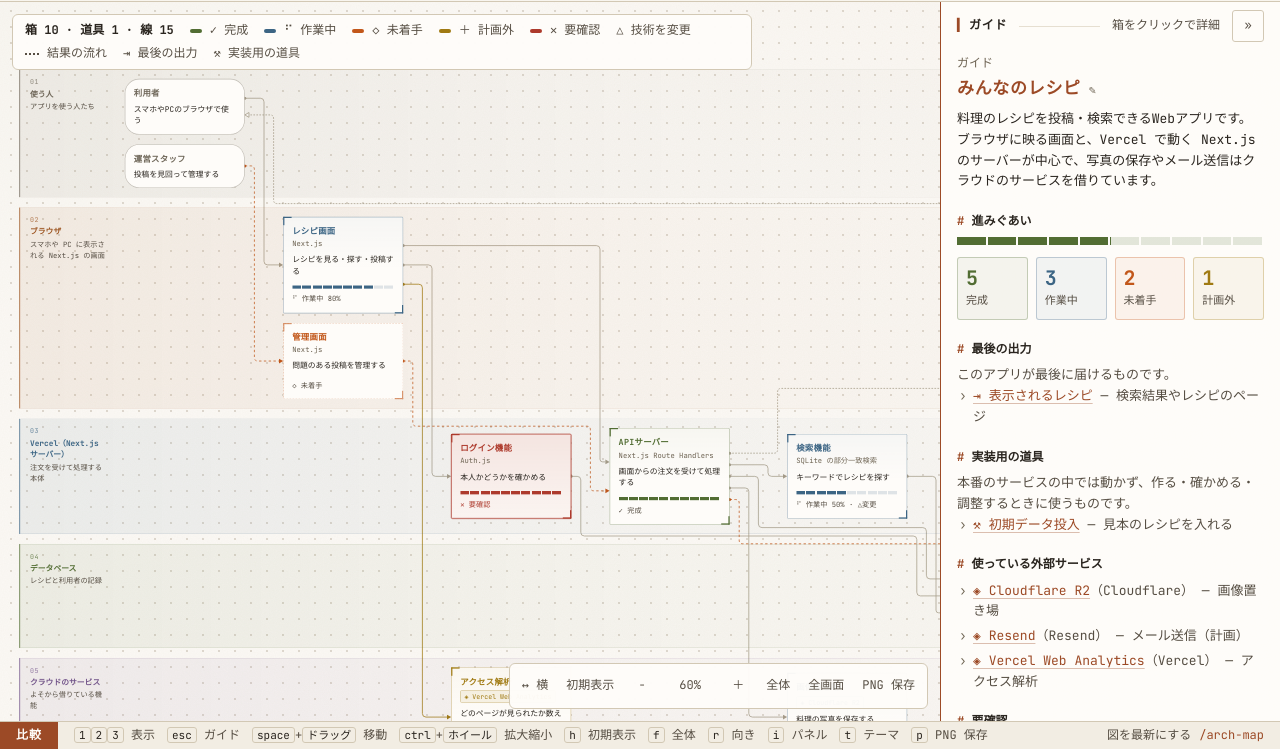
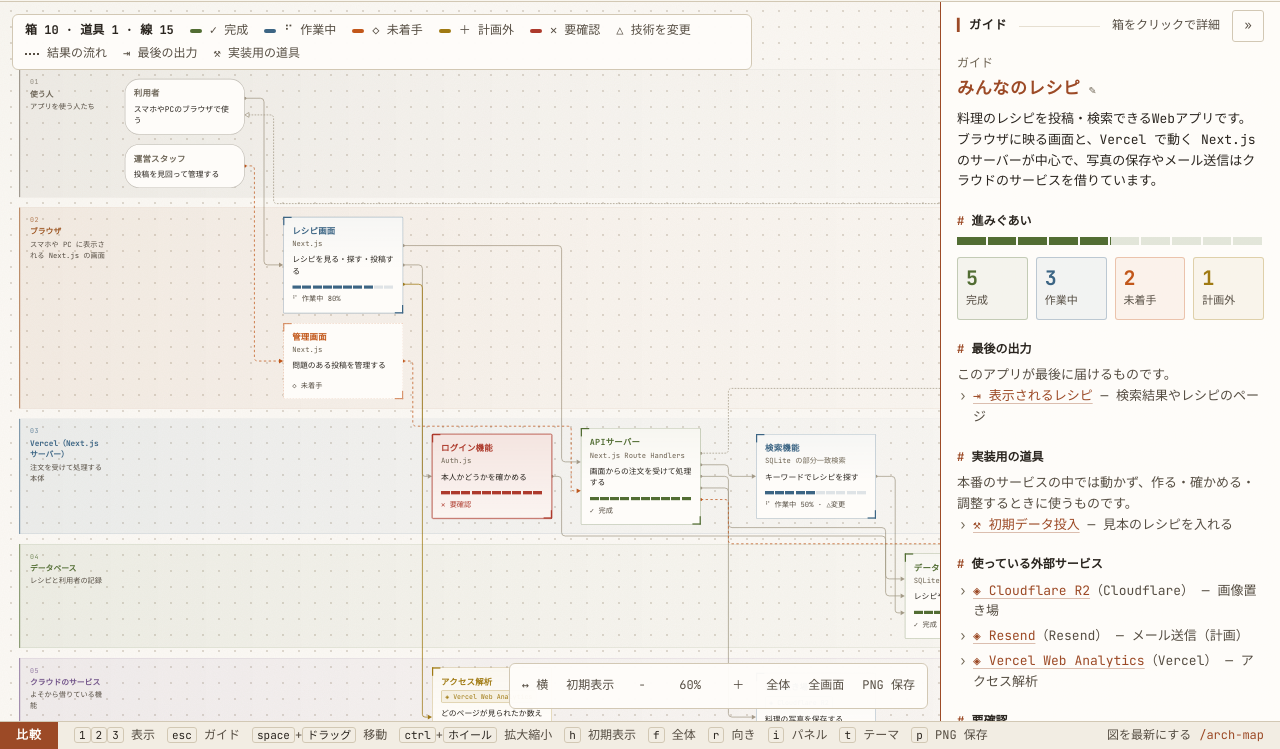
Before and after one commit to tomimoto5151/arch-map, a plain HTML site: page demo/index.html in a window 1280 px wide. Shown: the part 51-800 px from the top of the page. Drawn offline with Linux system fonts and the light colour scheme; a web font is replaced by a local one.

Commit message:
図を横に詰めて表示する
- 同じ帯・同じ段の並列の機能は、折り返さず 1 つのまとまりとして積む
- 線の通り道を詰める: 範囲が重ならない線と、同じ箱から出る・同じ箱へ入る線は同じレーンを使う
- 線の多い箱を選んだときもラベルが重ならないよう、ずらし先を広く探す
- ビューアを v31 に更新

Co-Authored-By: Claude Opus 5.5 <noreply@anthropic.com>

```diff
--- a/demo/arch-data.js
+++ b/demo/arch-data.js
@@ -5,7 +5,7 @@ window.ARCH_MAP = {
     "name": "みんなのレシピ",
     "summary": "料理のレシピを投稿・検索できるWebアプリです。ブラウザに映る画面と、Vercel で動く Next.js のサーバーが中心で、写真の保存やメール送信はクラウドのサービスを借りています。",
     "updated": "2026-10-03",
-    "commit": "ef71722"
+    "commit": "f4bbbb9"
   },
   "groups": [
     {"id": "people", "name": "使う人", "desc": "アプリを使う人たち", "color": "gray"},
--- a/demo/index.html
+++ b/demo/index.html
@@ -3,7 +3,7 @@
 <head>
 <meta charset="utf-8">
 <meta name="viewport" content="width=device-width, initial-scale=1">
-<meta name="arch-map-viewer" content="30">
+<meta name="arch-map-viewer" content="31">
 <title>アーキテクチャ図</title>
 <script>try { const t = localStorage.getItem('arch-map-theme'); if (t) document.documentElement.dataset.theme = t; } catch { /* 保存できない環境では OS の設定に従う */ }</script>
 <!-- arch-map スキルのテンプレートです。このファイルは編集しないでください（図の中身は arch-data.js）。
@@ -708,15 +708,10 @@ kbd{padding:0 4px;font-size:11px;color:var(--text);border:1px solid var(--bd-2);
     const used = [...new Set(core.flatMap(stepsOf))].sort((a, b) => a - b);
     const lanes = groups.filter((g) => !g.tool && core.some((n) => gid(n) === g.id));
     const inCell = (g, st) => vis.filter((n) => gid(n) === g.id && stepsOf(n).includes(st));
-    // 1 つの帯・1 つの段に箱が CELL 個を超えたら、同じ段の中で次の列（縦の流れでは次の行）へ折り返す。
-    // 折り返した列も段と同じく 1 本のトラックにするので、間隔と線の通り道は段と同じに扱える
-    const CELL = 3;
-    const tracks = used.flatMap((st) => {
-      const k = Math.max(1, ...lanes.map((g) => Math.ceil(inCell(g, st).length / CELL)));
-      return Array.from({ length: k }, (_, i) => ({ st, i }));
-    });
-    // トラックの間には、それぞれ幅を変えられる間隔のトラックを挟む（トラック j は 2j+1 番目）
-    const posOf = (st, i) => 2 * tracks.findIndex((t) => t.st === st && t.i === i) + 1;
+    // 同じ帯・同じ段の箱（並んで存在する機能）は、1 つのまとまりとして積む（横の流れでは縦に、縦の流れでは横に）
+    const tracks = used.map((st) => ({ st }));
+    // 段の間には、それぞれ幅を変えられる間隔のトラックを挟む（段 j は 2j+1 番目のトラック）
+    const posOf = (st) => 2 * used.indexOf(st) + 1;
     const tools = toolSection(vis, v);
     els.rows.classList.add('flow');
     els.rows.classList.toggle('h', horiz);
@@ -738,14 +733,13 @@ kbd{padding:0 4px;font-size:11px;color:var(--text);border:1px solid var(--bd-2);
       els.rows.append(frame);
       for (const st of used) {
         const list = inCell(g, st);
-        for (let i = 0; i * CELL < list.length; i++) {
-          const cell = document.createElement('div');
-          cell.className = 'cell';
-          cell.style[across] = String(li + 1);
-          cell.style[along] = String(posOf(st, i));
-          cell.append(...list.slice(i * CELL, (i + 1) * CELL).map((n) => nodeEl(n, v, st)));
-          els.rows.append(cell);
-        }
+        if (!list.length) continue;
+        const cell = document.createElement('div');
+        cell.className = 'cell';
+        cell.style[across] = String(li + 1);
+        cell.style[along] = String(posOf(st));
+        cell.append(...list.map((n) => nodeEl(n, v, st)));
+        els.rows.append(cell);
       }
     });
     if (tools) {
@@ -926,23 +920,23 @@ kbd{padding:0 4px;font-size:11px;color:var(--text);border:1px solid var(--bd-2);
     const range = (a, b) => Array.from({ length: Math.max(0, b - a + 1) }, (_, i) => a + i);
 
     const gaps = new Map();
-    const addSeg = (g, x1, x2) => {
-      const s = { x1, x2, y: 0, g };
+    const addSeg = (g, x1, x2, key) => {
+      const s = { x1, x2, y: 0, g, key };
       if (!gaps.has(g)) gaps.set(g, []);
       gaps.get(g).push(s);
       return s;
     };
     for (const w of wires) {
       const { A, B, kind } = w;
-      if (kind === 'u') { w.s1 = addSeg(A.line, w.sp.x, w.tp.x); continue; }
+      if (kind === 'u') { w.s1 = addSeg(A.line, w.sp.x, w.tp.x, `a:${w.ka}`); continue; }
       const down = kind === 'down';
       if (Math.abs(w.sp.x - w.tp.x) < 8 && w.sp.x > B.l + 8 && w.sp.x < B.r - 8) w.tp.x = w.sp.x;
       const g1 = down ? A.line : A.line - 1;
       const g2 = down ? B.line - 1 : B.line;
-      if (g1 === g2) { w.s1 = addSeg(g1, w.sp.x, w.tp.x); continue; }
+      if (g1 === g2) { w.s1 = addSeg(g1, w.sp.x, w.tp.x, `a:${w.ka}`); continue; }
       w.cx = findChannel(down ? range(A.line + 1, B.line - 1) : range(B.line + 1, A.line - 1), w.sp.x, w.tp.x);
-      w.s1 = addSeg(g1, w.sp.x, w.cx);
-      w.s2 = addSeg(g2, w.cx, w.tp.x);
+      w.s1 = addSeg(g1, w.sp.x, w.cx, `a:${w.ka}`);
+      w.s2 = addSeg(g2, w.cx, w.tp.x, `b:${w.kb}`);
     }
 
     // 同じ隙間を通る横線は高さ（レーン）をずらす。ラベルが箱にかからないよう、
@@ -950,11 +944,22 @@ kbd{padding:0 4px;font-size:11px;color:var(--text);border:1px solid var(--bd-2);
     // 横の流れで、ラベルを帯の境目に置けない線（同じ帯の中を進む線）があれば、その隙間はラベルの幅まで広げる
     let deficit = -Infinity;
     const dir = (s) => Math.sign(Math.round(s.x2 - s.x1));
+    const laneN = new Map();
+    const lo = (s) => Math.min(s.x1, s.x2) - 12, hi = (s) => Math.max(s.x1, s.x2) + 12;
     for (const [g, segs] of gaps) {
-      const [y0, y1] = gapRange(g, segs.length);
       segs.sort((a, b) => dir(b) - dir(a) || (dir(a) > 0 ? b.x1 - a.x1 : a.x1 - b.x1));
-      segs.forEach((s, i) => { s.y = y0 + ((y1 - y0) * (i + 1)) / (segs.length + 1); });
-      if (g + 1 < lines.length && y1 > y0) deficit = Math.max(deficit, LANE * (segs.length + 1) - (y1 - y0));
+      // 範囲が重ならない線どうしと、同じ箱から出る（同じ箱へ入る）線どうしは、同じレーンを使って隙間を詰める
+      const lanes = [];
+      for (const sg of segs) {
+        let L = lanes.find((l) => l.every((t) => t.key === sg.key || hi(t) < lo(sg) || hi(sg) < lo(t)));
+        if (!L) { L = []; lanes.push(L); }
+        L.push(sg);
+        sg.lane = lanes.indexOf(L);
+      }
+      laneN.set(g, lanes.length);
+      const [y0, y1] = gapRange(g, lanes.length);
+      segs.forEach((sg) => { sg.y = y0 + ((y1 - y0) * (sg.lane + 1)) / (lanes.length + 1); });
+      if (g + 1 < lines.length && y1 > y0) deficit = Math.max(deficit, LANE * (lanes.length + 1) - (y1 - y0));
     }
     // 横の流れのラベルは、線の縦の部分が横切る帯の境目のうち、真ん中に近いものに置く。
     // 境目の横に箱があってラベルがかかる場合（右端の道具の区画など）は、その境目を使わない
@@ -977,7 +982,7 @@ kbd{padding:0 4px;font-size:11px;color:var(--text);border:1px solid var(--bd-2);
       if (H) for (const w of wires) if (w.e.label && !seamOf(w)) labelNeed.set(w.s1.g, Math.max(labelNeed.get(w.s1.g) || 0, widthOf(w.e.label) + 16));
       let changed = false;
       for (let g = 0; g + 1 < lines.length; g++) {
-        const want = `${Math.max(32, LANE * ((gaps.get(g)?.length || 0) + 1), labelNeed.get(g) || 0)}px`;
+        const want = `${Math.max(32, LANE * ((laneN.get(g) || 0) + 1), labelNeed.get(g) || 0)}px`;
         if (els.rows.style.getPropertyValue(`--g${g}`) !== want) { els.rows.style.setProperty(`--g${g}`, want); changed = true; }
       }
       if (pass === 0 && changed) { drawWires(1); return; }
@@ -1005,7 +1010,7 @@ kbd{padding:0 4px;font-size:11px;color:var(--text);border:1px solid var(--bd-2);
           const i = pts.findIndex((p, k) => k < pts.length - 1 && Math.abs(p.y - s1.y) < 0.5 && Math.abs(pts[k + 1].y - s1.y) < 0.5);
           const p = { x: i < 0 ? pts[0].x : (pts[i].x + pts[i + 1].x) / 2, y: s1.y };
           if (H) {
-            const [y0, y1] = gapRange(s1.g, gaps.get(s1.g).length), half = widthOf(w.e.label) / 2 + 4;
+            const [y0, y1] = gapRange(s1.g, laneN.get(s1.g)), half = widthOf(w.e.label) / 2 + 4;
             p.y = Math.max(y0 + half, Math.min(y1 - half, p.y));
           }
           at = { ...real(p), nudge: H ? 'y' : 'x' };
@@ -1108,7 +1113,7 @@ kbd{padding:0 4px;font-size:11px;color:var(--text);border:1px solid var(--bd-2);
         || boxes.some((b) => r.left + dx < b.right && r.right + dx > b.left && r.top + dy < b.bottom && r.bottom + dy > b.top);
       const unit = alongY ? r.height + m : r.width + 4;
       let d = 0;
-      for (let k = 1; k <= 16 && busy(alongY ? 0 : d, alongY ? d : 0); k++) d = Math.ceil(k / 2) * (k % 2 ? 1 : -1) * unit;
+      for (let k = 1; k <= 60 && busy(alongY ? 0 : d, alongY ? d : 0); k++) d = Math.ceil(k / 2) * (k % 2 ? 1 : -1) * unit;
       if (busy(alongY ? 0 : d, alongY ? d : 0)) d = 0;
       const dx = alongY ? 0 : d, dy = alongY ? d : 0;
       t.style.translate = `${dx / cam.z}px ${dy / cam.z}px`;
```
Also changed, not shown: skills/arch-map/assets/viewer.html (+35 -30 lines).
